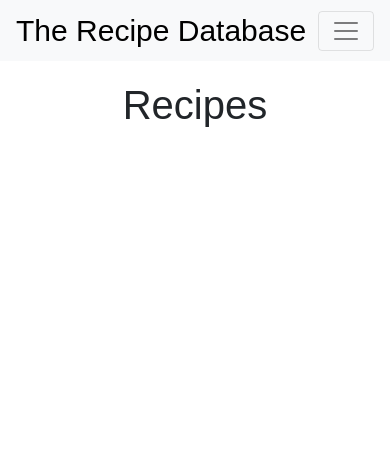
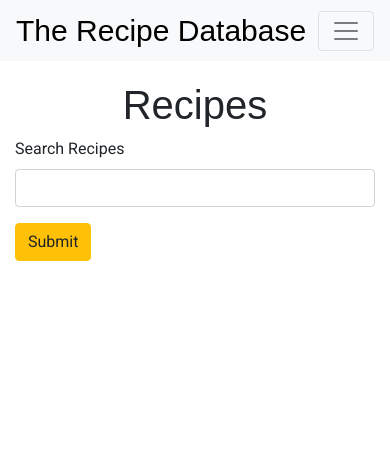
Before and after one commit to Bradders81/the-recipe-db, a Flask app: page /recipes in a window 390 px wide. Shown: the top 460 px of the page. Run offline with Flask 2, Linux system fonts and the light colour scheme; data that the repository does not hold is empty; some libraries are stand-ins or nearby versions; some web fonts are replaced.

Commit message:
Add search bar to recipes page and update edit and profil function for images

```diff
--- a/app.py
+++ b/app.py
@@ -138,6 +138,7 @@ def profile():
             "cooking_time": request.form.get("cooking_time"),
             "type": request.form.get("type"),
             "image": request.form.get("image"),
+            "image-alt": request.form.get("image-alt"),
             "created_by": username
         }
         mongo.db.recipes.insert_one(new_recipe)
@@ -172,6 +173,17 @@ def recipes():
     return render_template("recipes.html", recipes=recipes)
 
 
+@app.route("/search", methods=["GET", "POST"])
+def search():
+    """
+    Allows users to search the datbase for recipes by
+    name, ingredients, cooking time and type of meal."
+    """
+    query = request.form.get("query")
+    recipes = mongo.db.recipes.find({"$text": {"$search": query}})
+    return render_template("recipes.html", recipes=recipes)
+
+
 @app.route("/edit_recipe/<recipe_id>", methods=["GET", "POST"])
 def edit_recipe(recipe_id):
     """
@@ -189,6 +201,8 @@ def edit_recipe(recipe_id):
             "ingredients": request.form.get("ingredients"),
             "cooking_time": request.form.get("cooking_time"),
             "type": request.form.get("type"),
+            "image": request.form.get("image"),
+            "image_alt": request.form.get("image_alt"),
             "created_by": username
         }
         mongo.db.recipes.update({"_id": ObjectId(recipe_id)}, update_recipe)
--- a/templates/recipes.html
+++ b/templates/recipes.html
@@ -3,18 +3,33 @@
 
 {% block content %}
 
-<h1 class="headings heading-margin"> Recipes</h1>
+<h1 class="headings heading-margin">Recipes</h1>
 
-<div id="cards-layout" class="row">
+<div col="container">
+    <div class="row justify-content-center">
+        <div class="col-12 col-md-5">
+            <form action="{{ url_for('search') }}" method="POST">
+                <div class="mb-3">
+                    <label for="query" class="form-label">Search Recipes</label>
+                    <input type="text" name="query" class="form-control" id="query" minlength="2" required>
+                </div>
+                <button type="submit" class="btn btn-warning">Submit</button>
+            </form>
+        </div>
+    </div>
+</div>
+
+
+<div class="row align-center">
     {% for recipe in recipes %}
-    <div class="col-12 col-md-4 align-center ">
+    <div class="col-12 col-md-3 cards-layout">
         <!-- Credit: Card from Bootstrap and then customised -->
-        <a id="cards" href="/profile/{{ recipe._id }}">
-            <div class="card" style="width: 18rem;">
-                <img src="..." class="card-img-top" alt="...">
-                <div class="card-body">
+        <a class="cards" href="/profile/{{ recipe._id }}">
+            <div class="card" style="width: 300px;">
+                <img class="card-image" src="{{ recipe.image }}" class="card-img-top recipe-image"
+                    alt="{{ recipe.image_alt }}">
+                <div class="cad-body">
                     <h5 class="card-title"> {{ recipe.recipe_name}}</h5>
-                    <p class="card-text"> {{ recipe.description}}</p>
                     <h6>By: {{ recipe.created_by }}</h6>
                 </div>
             </div>
```
